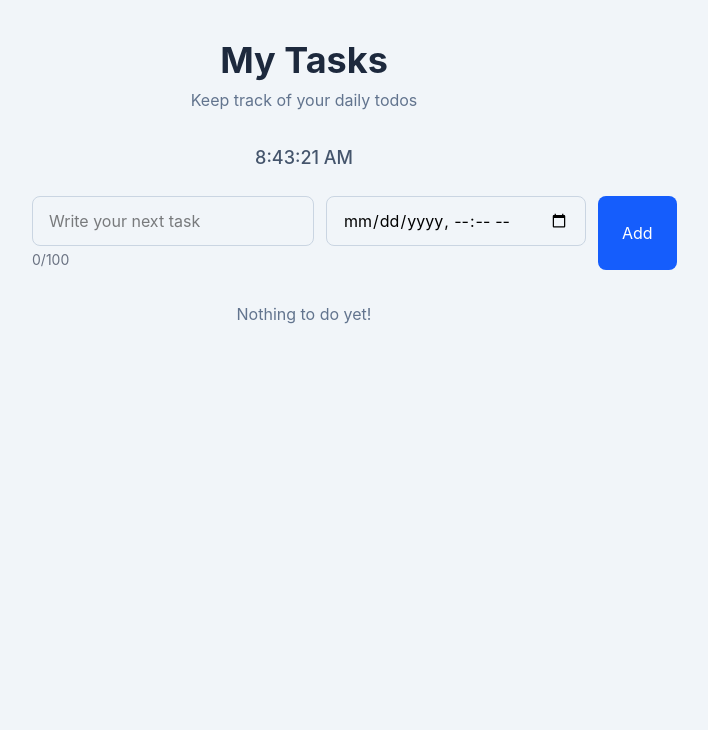
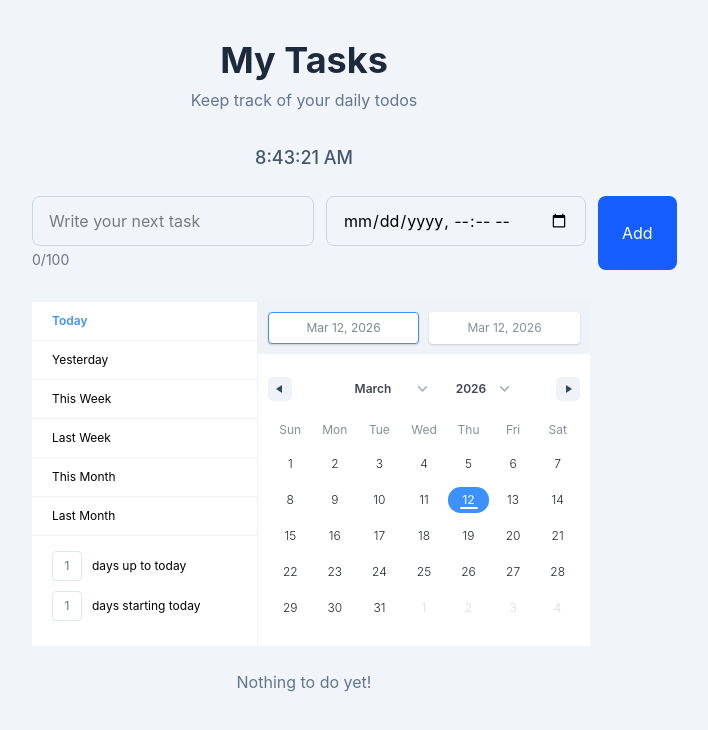
Before and after one commit to Prabigyakafle890/Todo, a React (Vite) app: page / in a window 1280 px wide. Shown: the top 730 px of the page, without its empty margins (336-1044 px from the left). Built offline with nearby package versions, Linux system fonts and the light colour scheme.

Commit message:
feat: add FilterTodo component for date range filtering of todos

```diff
--- a/src/App.tsx
+++ b/src/App.tsx
@@ -3,6 +3,7 @@ import { Header } from "./components/ui/Header";
 import AddTodoForm from "./components/todo/AddTodoForm";
 import DisplayTodos from "./components/todo/DisplayTodos";
 import DisplayTime from "./components/todo/DisplayTime";
+import FilterTodo from "./components/todo/FilterTodo";
 import type { TodoTask } from "./types";
 import { getTodos, saveTodos } from "./utils/storage";
 
@@ -11,6 +12,11 @@ function getRand() {
 }
 function App() {
   const [todos, setTodos] = useState<TodoTask[]>(() => getTodos());
+  const [filterRange, setFilterRange] = useState<{
+    start: Date;
+    end: Date;
+  } | null>(null);
+
   const addTodo = (title: string, deadline: Date) => {
     setTodos([
       ...todos,
@@ -48,6 +54,23 @@ function App() {
     setTodos(updatedTodos);
   };
 
+  const filteredTodo = (startDate: Date, endDate: Date) => {
+    setFilterRange({ start: startDate, end: endDate });
+  };
+
+  let todosToDisplay;
+  if (filterRange) {
+    todosToDisplay = todos.filter((todo) => {
+      const start = new Date(filterRange.start);
+      start.setHours(0, 0, 0, 0);
+      const end = new Date(filterRange.end);
+      end.setHours(23, 59, 59, 999);
+      return todo.deadline >= start && todo.deadline <= end;
+    });
+  } else {
+    todosToDisplay = todos;
+  }
+
   useEffect(() => {
     saveTodos(todos);
   }, [todos]);
@@ -58,8 +81,9 @@ function App() {
         <Header />
         <DisplayTime />
         <AddTodoForm addTodo={addTodo} />
+        <FilterTodo filteredTodo={filteredTodo} />
         <DisplayTodos
-          todos={todos}
+          todos={todosToDisplay}
           toggleTodo={toggleTodo}
           deleteTodo={deleteTodo}
           editTodo={editTodo}
--- /dev/null
+++ b/src/components/Todo/FilterTodo.tsx
@@ -0,0 +1,31 @@
+import "react-date-range/dist/styles.css";
+import "react-date-range/dist/theme/default.css";
+import { DateRangePicker, type RangeKeyDict } from "react-date-range";
+import { useState } from "react";
+import type { FilterProps } from "../../types";
+
+export default function FilterTodo({
+  filteredTodo,
+}: {
+  filteredTodo: FilterProps;
+}) {
+  const [startDate, setStartDate] = useState(new Date());
+  const [endDate, setEndDate] = useState(new Date());
+
+  const selectionRange = {
+    startDate: startDate,
+    endDate: endDate,
+    key: "selection",
+  };
+
+  const handleSelect = (ranges: RangeKeyDict) => {
+    const nextStartDate = ranges.selection.startDate as Date;
+    const nextEndDate = ranges.selection.endDate as Date;
+
+    setStartDate(nextStartDate);
+    setEndDate(nextEndDate);
+    filteredTodo(nextStartDate, nextEndDate);
+  };
+
+  return <DateRangePicker ranges={[selectionRange]} onChange={handleSelect} />;
+}
```
